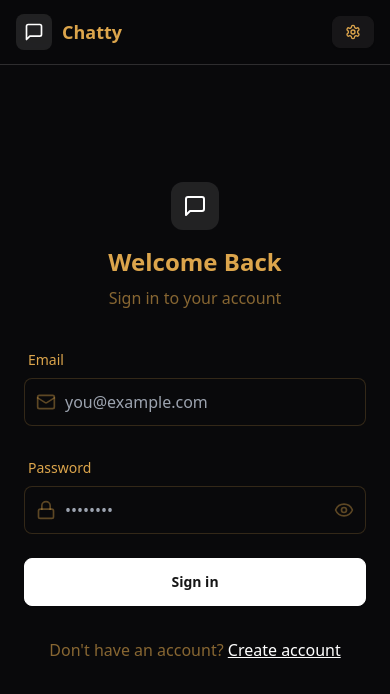
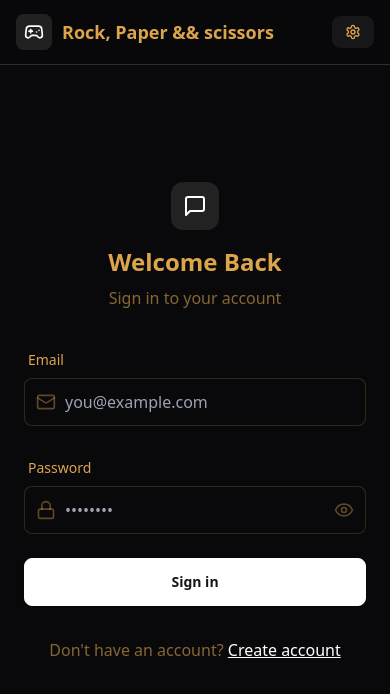
Before and after one commit to Gean2003/mern-game, a React (Vite) app in the folder client/: page /login in a window 390 px wide. Shown: the top 694 px of the page. Built offline with nearby package versions, Linux system fonts and the light colour scheme; no server answers.

Commit message:
modal add in navbar

```diff
--- a/client/src/components/Navbar.jsx
+++ b/client/src/components/Navbar.jsx
@@ -1,9 +1,27 @@
 import { Link } from "react-router-dom";
 import { useAuthStore } from "../store/useAuthStore";
-import { LogOut, MessageSquare, Settings, User } from "lucide-react";
+import { LogOut, Settings, User, Gamepad2, UserRoundPlus } from "lucide-react";
+import { useState } from "react";
+import { AddFriendModal } from "./AddFriendModal";
 
 const Navbar = () => {
   const { logout, authUser } = useAuthStore();
+  const [isModal, setIsModal] = useState(false);
+
+  const toggleModal = () => {
+    setIsModal(!isModal)
+  }
+
+  if (isModal){
+    return (
+      <div className='w-full h-full absolute  bg-black sm:opacity-80 z-10 '>
+
+      <AddFriendModal toggleModal={toggleModal} />
+
+      </div>
+
+    )
+  }
 
   return (
     <header
@@ -15,9 +33,9 @@ const Navbar = () => {
           <div className="flex items-center gap-8">
             <Link to="/" className="flex items-center gap-2.5 hover:opacity-80 transition-all">
               <div className="size-9 rounded-lg bg-primary/10 flex items-center justify-center">
-                <MessageSquare className="w-5 h-5 text-primary" />
+                <Gamepad2 className="w-5 h-5 text-primary" />
               </div>
-              <h1 className="text-lg font-bold">Chatty</h1>
+              <h1 className="text-lg font-bold">Rock, Paper && scissors</h1>
             </Link>
           </div>
 
@@ -35,6 +53,11 @@ const Navbar = () => {
 
             {authUser && (
               <>
+                <button className={`btn btn-sm gap-2`} onClick={toggleModal}>
+                  <UserRoundPlus className="size-5" />
+                  <span className="hidden sm:inline">Add friend</span>
+                </button>
+
                 <Link to={"/profile"} className={`btn btn-sm gap-2`}>
                   <User className="size-5" />
                   <span className="hidden sm:inline">Profile</span>
@@ -44,6 +67,7 @@ const Navbar = () => {
                   <LogOut className="size-5" />
                   <span className="hidden sm:inline">Logout</span>
                 </button>
+
               </>
             )}
           </div>
```
